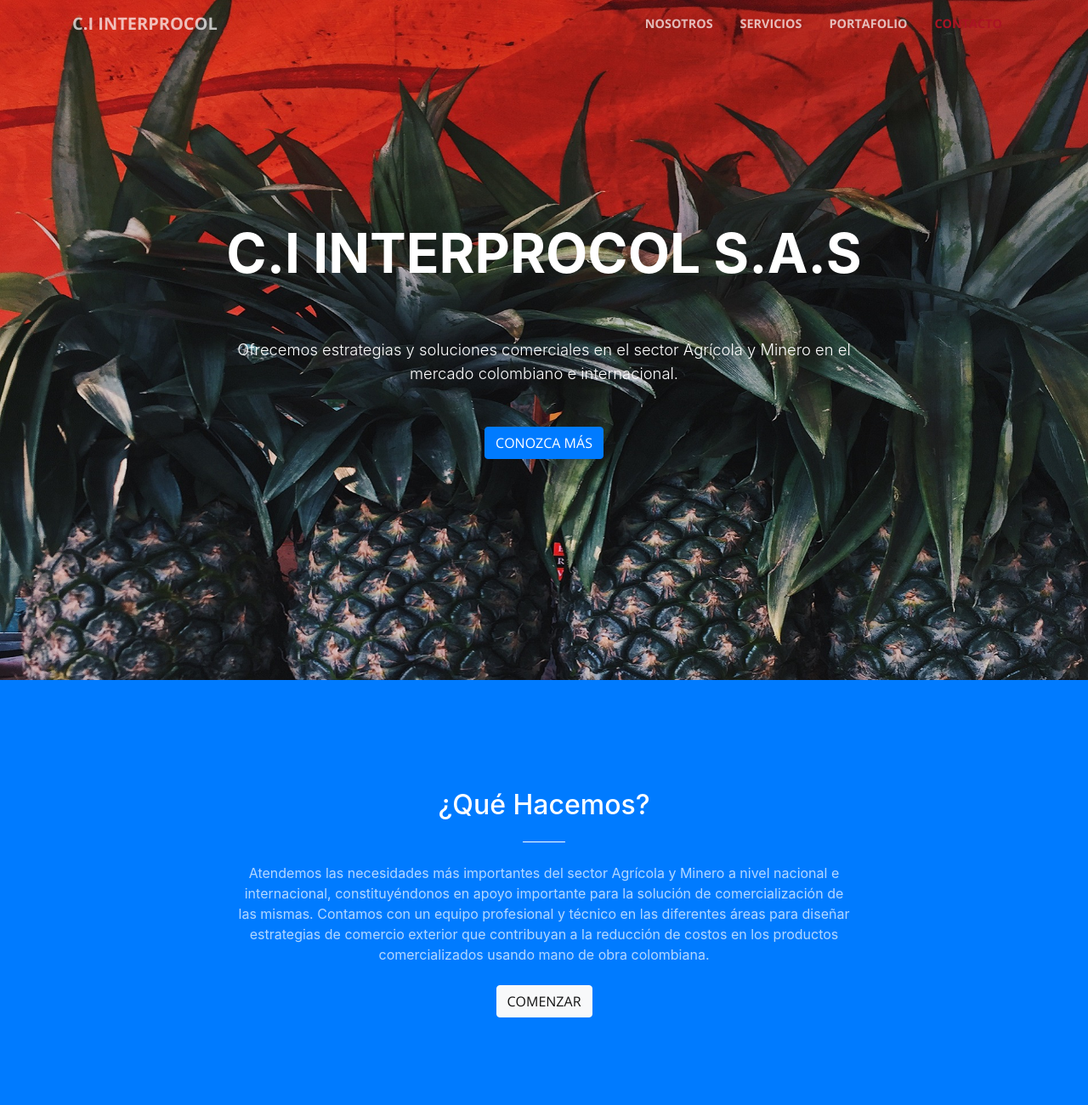
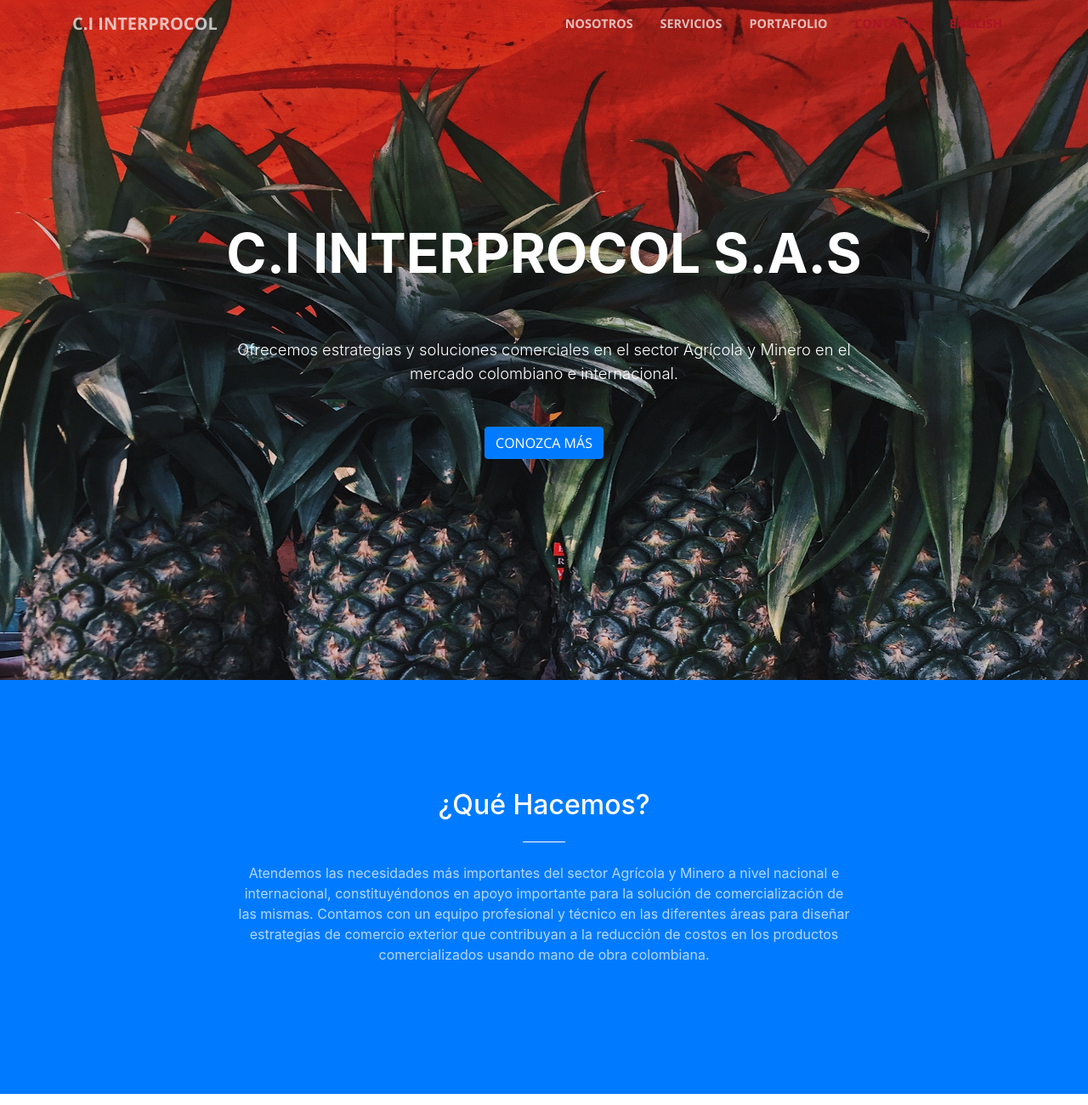
Before and after one commit to imclassy/interprocol, a website with bundled scripts: page index.html in a window 1280 px wide. Shown: the top 1300 px of the page at 85% size. Built offline with nearby package versions, Linux system fonts and the light colour scheme.

Commit message:
Se agrego item de ingles

```diff
--- a/index.html
+++ b/index.html
@@ -49,6 +49,9 @@
             <li class="nav-item">
               <a class="nav-link js-scroll-trigger" href="#contact">Contacto</a>
             </li>
+            <li class="nav-item">
+                <a class="nav-link js-scroll-trigger" href="#contact">English</a>
+            </li>
           </ul>
         </div>
       </div>
@@ -78,7 +81,6 @@
             <h2 class="section-heading text-white">¿Qué Hacemos?</h2>
             <hr class="light my-4">
             <p class="text-faded mb-4">Atendemos las necesidades más importantes del sector Agrícola y Minero a nivel nacional e internacional, constituyéndonos en apoyo importante para la solución de comercialización de las mismas. Contamos con un equipo profesional y técnico en las diferentes áreas para diseñar estrategias de comercio exterior que contribuyan a la reducción de costos en los productos comercializados usando mano de obra colombiana.</p>
-            <a class="btn btn-light btn-xl js-scroll-trigger" href="#services">Comenzar</a>
           </div>
         </div>
       </div>
```
